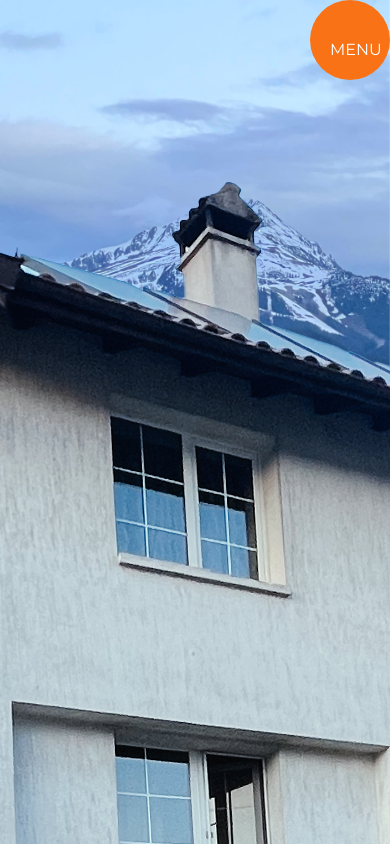
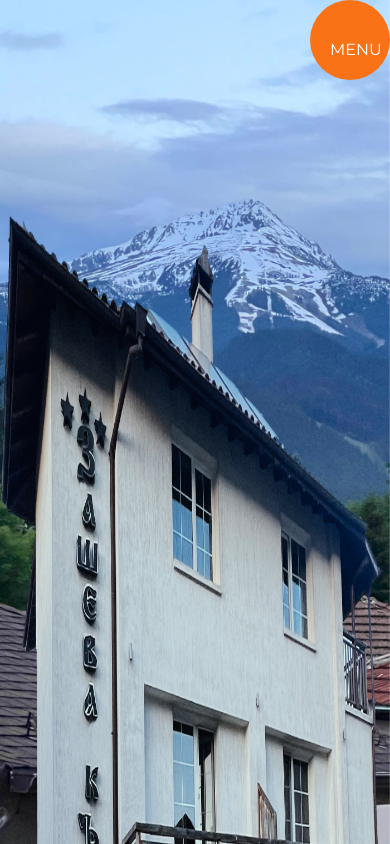
Before and after one commit to bach9w/zasheva-front, a Next.js app: page / in a window 390 px wide. Shown: the top 844 px of the page. Built offline with nearby package versions, Linux system fonts and the light colour scheme; a web font is replaced by a local one.

Commit message:
Refactor Paralax-background components for improved visuals and performance

```diff
--- a/components/Paralax-background/Description.tsx
+++ b/components/Paralax-background/Description.tsx
@@ -1,8 +1,9 @@
 import React from "react";
 import Image from "next/image";
-import { ArrowBigDown } from "lucide-react";
+import { ArrowBigDown, ScrollIcon } from "lucide-react";
 import Logo from "../../public/bansko.png";
 import { FlipWords } from "../ui/flip-words";
+import { TiArrowDown } from "react-icons/ti";
 
 export default function Description() {
   const words = ["зимна", "лятна"];
@@ -15,13 +16,12 @@ export default function Description() {
           почивка в Банско
         </div>
       </div>
-      <ArrowBigDown
-        className="relative top-[200px]  animate-bounce "
-        color="gray"
+      <TiArrowDown
+        className="relative top-[200px] z-50 animate-bounce rounded-full bg-orange-400  bg-opacity-10 "
+        color="white"
         size={100}
       />
       <div className="relative top-[100px] flex w-full items-center justify-between p-6 uppercase">
-        <Image src={Logo} alt="Bansko Logo" width={60} height={100} />
         Град Банско
       </div>
     </div>
--- a/components/Paralax-background/Intro.tsx
+++ b/components/Paralax-background/Intro.tsx
@@ -12,7 +12,7 @@ export default function Intro() {
     offset: ["start start", "end start"],
   });
 
-  const y = useTransform(scrollYProgress, [0, 1], ["0vh", "200vh"]);
+  const y = useTransform(scrollYProgress, [0, 1], ["0vh", "100vh"]);
 
   return (
     <div className="h-screen overflow-hidden">
@@ -25,13 +25,13 @@ export default function Intro() {
           damping: 100,
           duration: 0.51,
         }}
-        className="absolute top-16 z-20 h-full w-full  object-none"
+        className="absolute top-[80px] z-20 h-full w-full object-none  sm:top-0"
       >
         <Image
           src={Front}
-          className="absolute bottom-0  z-20 h-full w-full object-none"
+          className="absolute bottom-0 z-20 h-full w-full "
           alt="Front"
-          width={2000}
+          width={1000}
           height={1000}
         />
       </motion.div>
--- a/components/Paralax-background/Section.tsx
+++ b/components/Paralax-background/Section.tsx
@@ -4,6 +4,7 @@ import Center from "../../public/images/hero.png";
 import { useScroll, useTransform, motion } from "framer-motion";
 import { useRef } from "react";
 import { Button } from "../ui/moving-border";
+import { TiArrowDown } from "react-icons/ti";
 
 export default function Section() {
   const container = useRef(null);
@@ -19,7 +20,7 @@ export default function Section() {
       className="relative flex h-screen items-center justify-center overflow-hidden"
       style={{ clipPath: "polygon(0% 0, 100% 0%, 100% 100%, 0 100%)" }}
     >
-      <div className="relative z-10 flex h-full w-full flex-col justify-between p-20 text-white">
+      <div className="relative z-10 flex  h-full w-full flex-col items-center  justify-between p-20 text-white">
         <Button
           borderRadius="1.75rem"
           className=" border-sky-800 bg-slate-600 bg-opacity-20 text-[12px] text-white md:text-xl"
@@ -27,7 +28,7 @@ export default function Section() {
           Уюта и спокойствието имат нужда от внимание, дори в свят на прекалено
           много прибързаност.
         </Button>
-
+        <TiArrowDown className="animate-bounce" size={250} />
         <Button
           borderRadius="1.75rem"
           className="  border-sky-800 bg-slate-600 bg-opacity-20  text-white"
```
